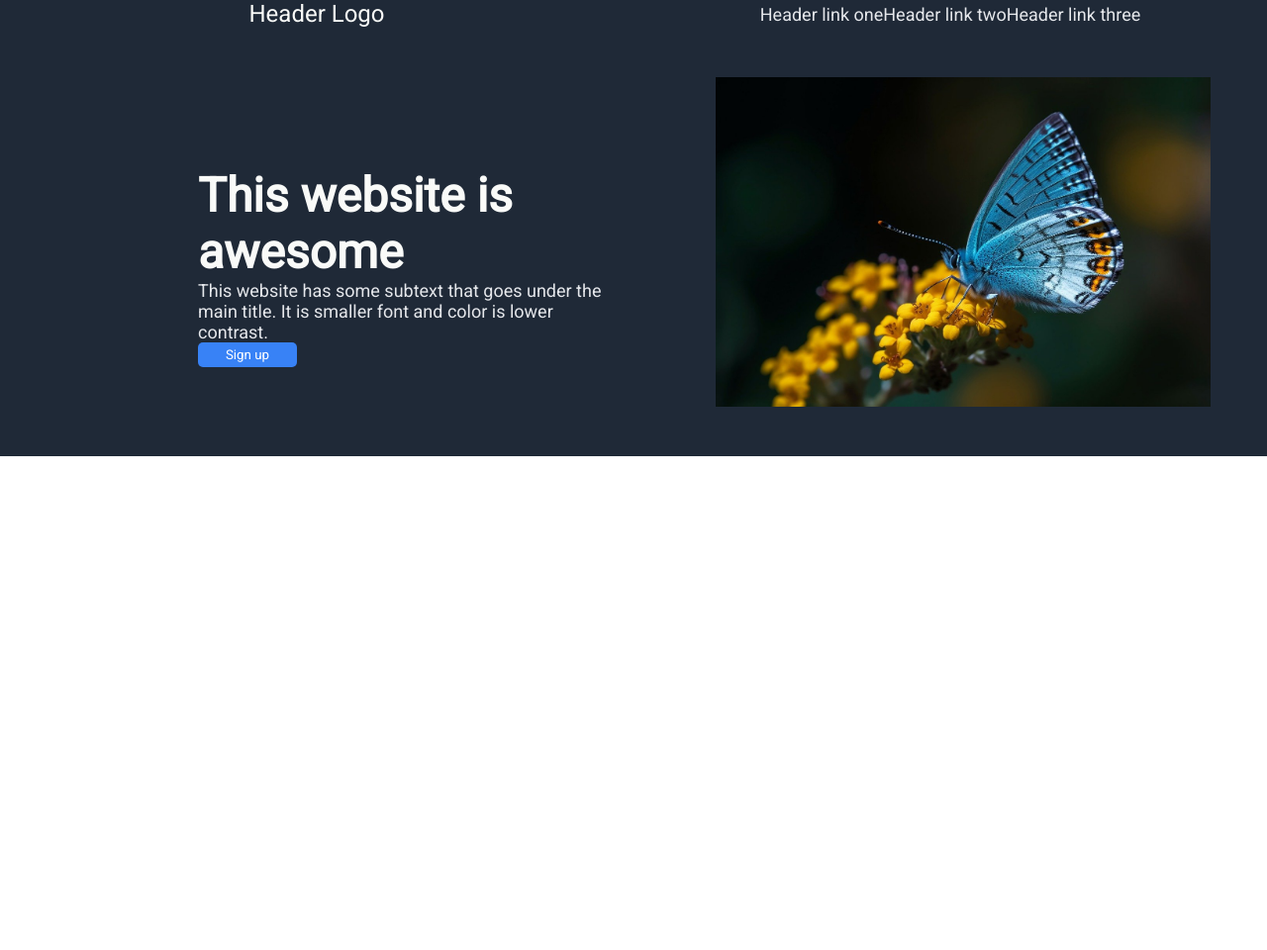
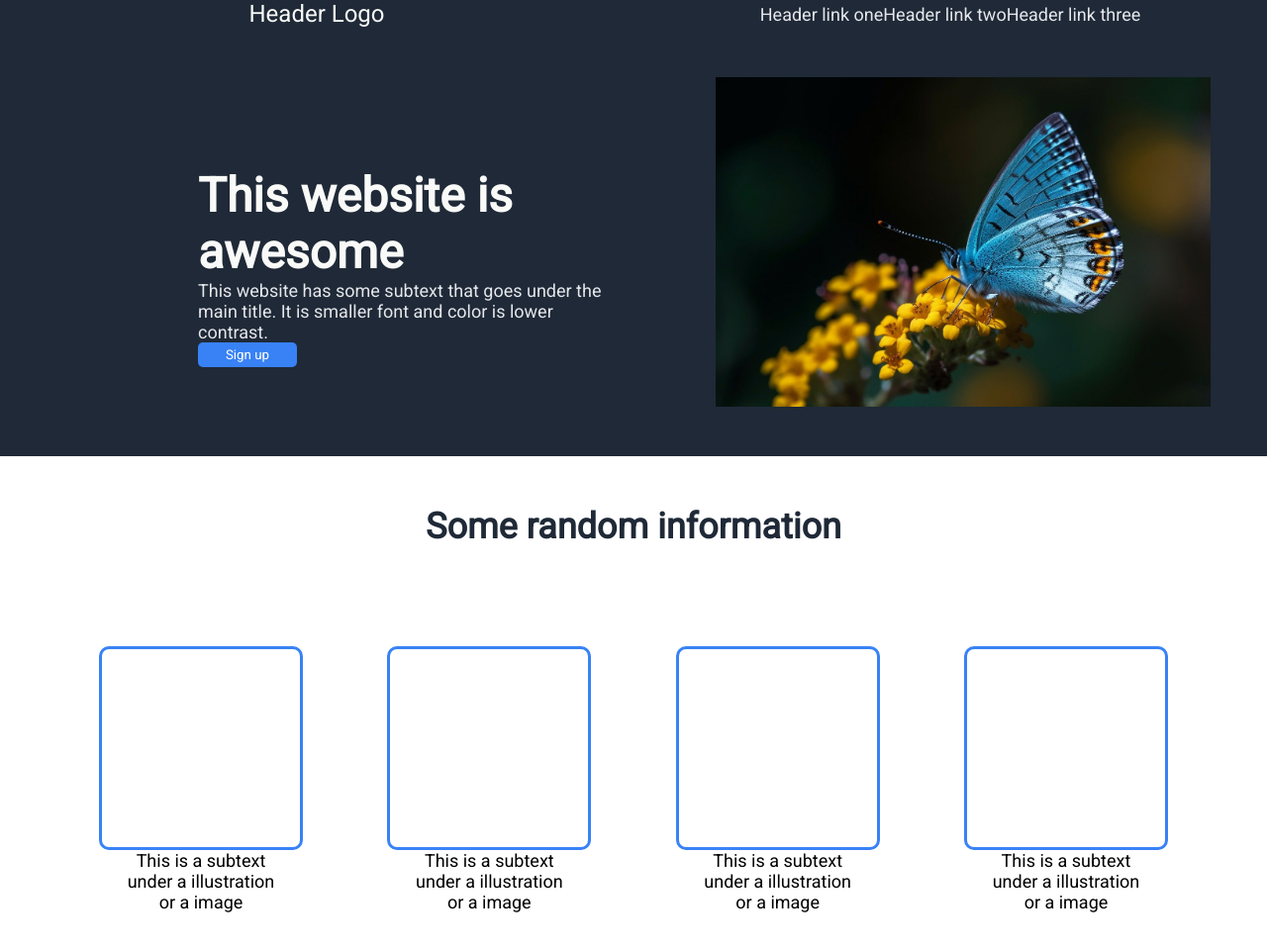
Before and after one commit to TorresLeandroMartin/first-landing-page-TOP, a plain HTML site: page index2.html in a window 1280 px wide. Shown: the whole page at 99% size. Before the commit the page ends 800 px from the top, so only its background shows below. Drawn offline with Linux system fonts and the light colour scheme.

Commit message:
finish second section

```diff
--- a/index2.html
+++ b/index2.html
@@ -1,5 +1,6 @@
 <!DOCTYPE html>
 <html lang="en">
+
 <head>
     <meta charset="UTF-8">
     <meta http-equiv="X-UA-Compatible" content="IE=edge">
@@ -11,6 +12,7 @@
     <link rel="preconnect" href="https://fonts.gstatic.com" crossorigin>
     <link href="https://fonts.googleapis.com/css2?family=Roboto&display=swap" rel="stylesheet">
 </head>
+
 <body>
     <div class="first-section">
         <div class="navbar">
@@ -28,7 +30,8 @@
         <div class="content">
             <div class="content-left">
                 <h1>This website is <br>awesome</h1>
-                <p class="p-first">This website has some subtext that goes under the <br> main title. It is smaller font and color is lower <br> contrast.</p>
+                <p class="p-first">This website has some subtext that goes under the <br> main title. It is smaller font
+                    and color is lower <br> contrast.</p>
                 <button type="button" class="sign-up-first-section">Sign up</button>
             </div>
             <div class="content-right">
@@ -37,5 +40,31 @@
         </div>
     </div>
 
+    <div class="second-section">
+        <h2>Some random information</h2>
+        <div class="row-of-blue-divs">
+            <div class="box-blue-msg">
+                <div class="box-blue">
+                </div>
+                <p class="p-second">This is a subtext <br> under a illustration <br> or a image</p>
+            </div>
+            <div class="box-blue-msg">
+                <div class="box-blue">
+                </div>
+                <p class="p-second">This is a subtext <br> under a illustration <br> or a image</p>
+            </div>
+            <div class="box-blue-msg">
+                <div class="box-blue">
+                </div>
+                <p class="p-second">This is a subtext <br> under a illustration <br> or a image</p>
+            </div>
+            <div class="box-blue-msg">
+                <div class="box-blue">
+                </div>
+                <p class="p-second">This is a subtext <br> under a illustration <br> or a image</p>
+            </div>
+        </div>
+    </div>
 </body>
+
 </html>
--- a/styles2.css
+++ b/styles2.css
@@ -89,3 +89,33 @@ img {
     border: 1px #3882F6;
     border-radius: 5px;
 }
+
+h2 {
+    font-size: 36px;
+    font-weight: bolder;
+    color: #1F2937;
+
+    text-align: center;
+}
+
+.row-of-blue-divs {
+    display: flex;
+    flex-direction: row;
+    justify-content: space-between;
+
+    max-width: 100%;
+
+    margin: 100px;
+}
+
+.box-blue {
+    border: 3px solid #3882F6;
+    width: 200px;
+    height: 200px;
+    border-radius: 10px;
+}
+
+.p-second {
+    text-align: center;
+    font-size: 18px;
+}
```
